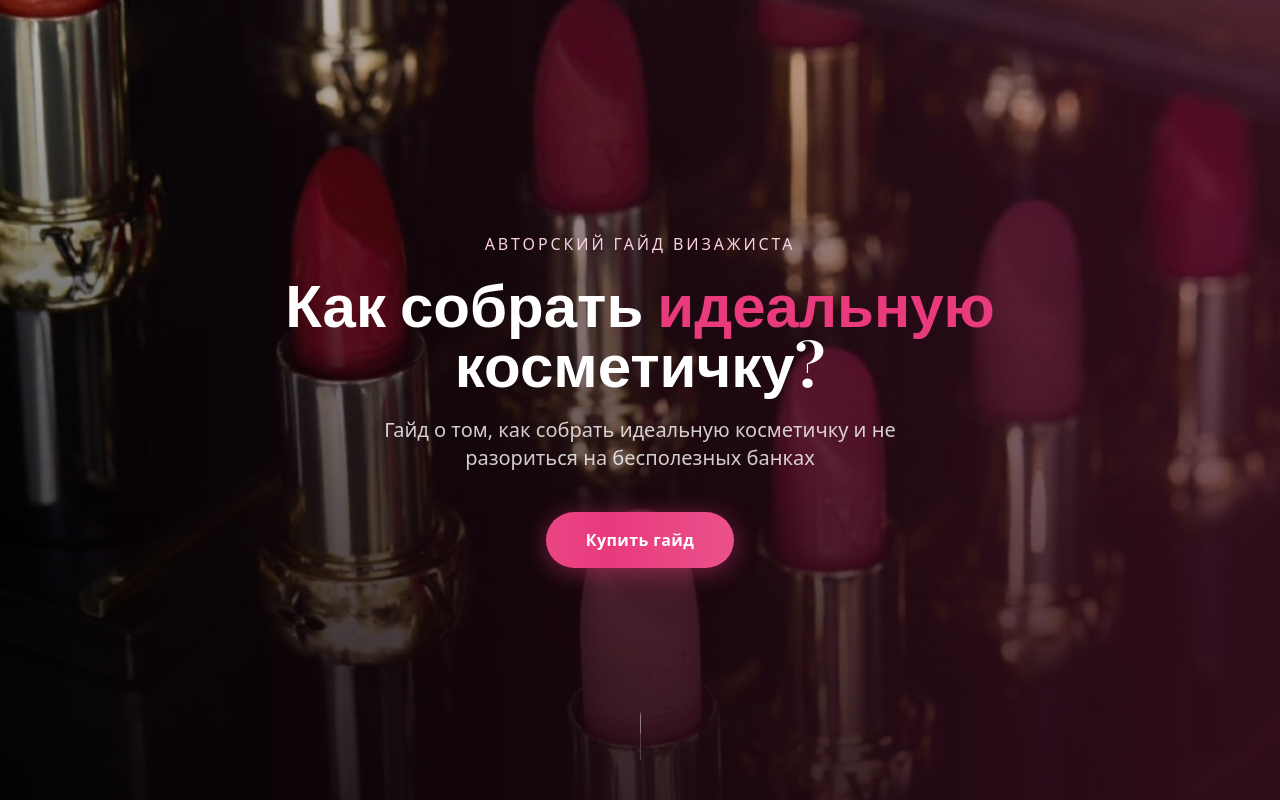
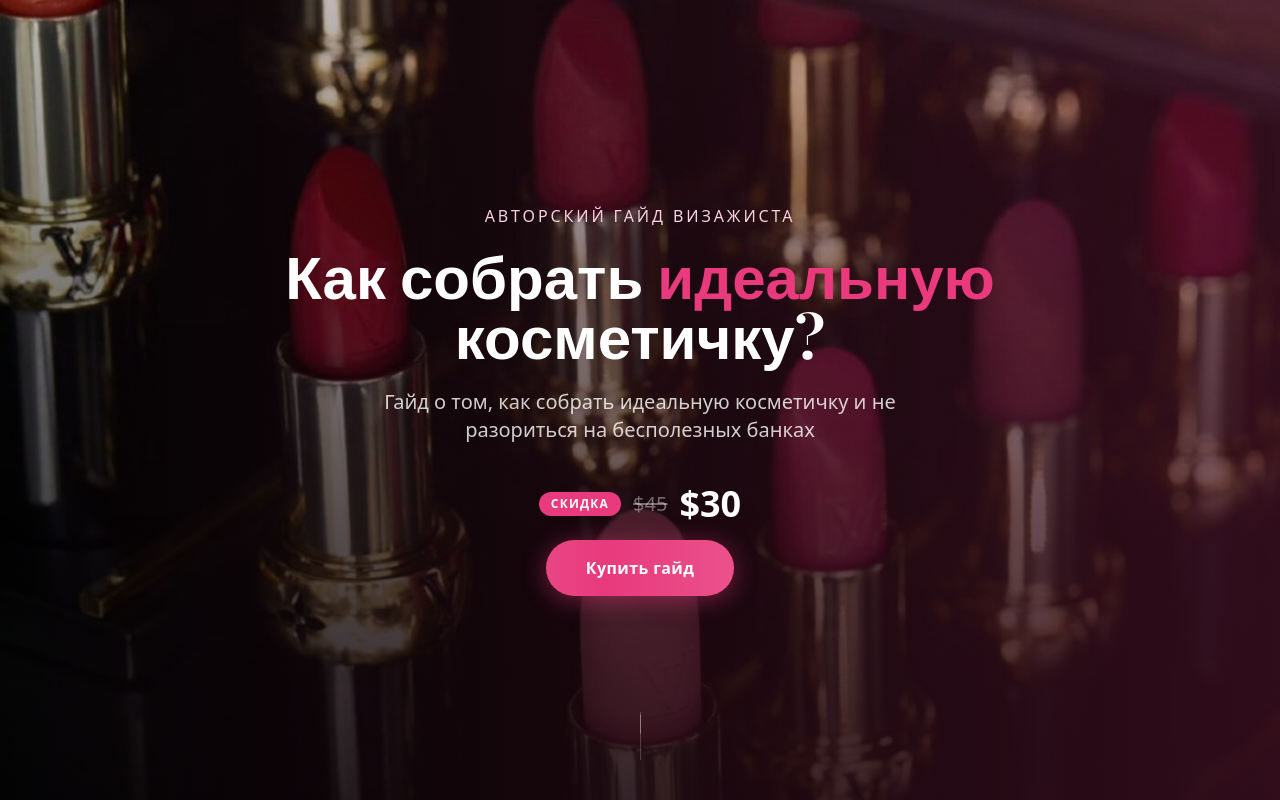
Before and after one commit to igorska/kika, a Next.js app: page / in a window 1280 px wide. Shown: the top 800 px of the page. Built offline with nearby package versions, Linux system fonts and the light colour scheme; no server answers; a web font is replaced by a local one.

Commit message:
Restore prices in Hero, CtaSection, and CheckoutModal
Co-Authored-By: Claude Sonnet 4.6 <noreply@anthropic.com>

```diff
--- a/src/components/CheckoutModal.tsx
+++ b/src/components/CheckoutModal.tsx
@@ -2,6 +2,7 @@
 
 import { useState, useEffect, useRef } from "react";
 import { motion, AnimatePresence, type Variants } from "framer-motion";
+import { APP_CONFIG } from "@/lib/config";
 
 interface Country {
   code: string;
@@ -391,7 +392,15 @@ export default function CheckoutModal({ isOpen, onClose }: CheckoutModalProps) {
                   <p className="text-sm text-red-600">{error}</p>
                 )}
 
-                {/* PRICES_HIDDEN */}
+                <div className="flex items-center justify-between bg-primary/8 rounded-xl px-4 py-3">
+                  <div className="flex items-center gap-2">
+                    <span className="bg-primary text-white text-xs font-bold font-sans uppercase tracking-widest px-2.5 py-1 rounded-full">
+                      Скидка
+                    </span>
+                    <span className="line-through text-charcoal/35 text-base font-sans">{APP_CONFIG.priceOriginal}</span>
+                  </div>
+                  <span className="text-primary text-3xl font-bold font-sans">{APP_CONFIG.price}</span>
+                </div>
 
                 <motion.button
                   type="submit"
--- a/src/components/CtaSection.tsx
+++ b/src/components/CtaSection.tsx
@@ -1,4 +1,5 @@
 import BuyButton from "./BuyButton";
+import { APP_CONFIG } from "@/lib/config";
 
 interface CtaSectionProps {
   onBuyClick: () => void;
@@ -36,7 +37,13 @@ export default function CtaSection({ onBuyClick }: CtaSectionProps) {
         </p>
 
         <div data-animate="fade-up" data-delay="3" className="flex flex-col items-center gap-4">
-          {/* PRICES_HIDDEN */}
+          <div className="flex items-center gap-3">
+            <span className="bg-primary text-white text-xs font-bold font-sans uppercase tracking-widest px-3 py-1 rounded-full">
+              Скидка
+            </span>
+            <span className="line-through text-white/40 text-xl font-sans">{APP_CONFIG.priceOriginal}</span>
+            <span className="text-white text-4xl font-bold font-sans">{APP_CONFIG.price}</span>
+          </div>
           <BuyButton label="Купить гайд" onClick={onBuyClick} />
         </div>
       </div>
--- a/src/components/Hero.tsx
+++ b/src/components/Hero.tsx
@@ -1,5 +1,6 @@
 import Image from "next/image";
 import BuyButton from "./BuyButton";
+import { APP_CONFIG } from "@/lib/config";
 
 interface HeroProps {
   onBuyClick: () => void;
@@ -47,7 +48,13 @@ export default function Hero({ onBuyClick }: HeroProps) {
         </p>
 
         <div className="hero-anim flex flex-col items-center gap-4" style={{ animationDelay: "0.64s" }}>
-          {/* PRICES_HIDDEN */}
+          <div className="flex items-center gap-3">
+            <span className="bg-primary text-white text-xs font-bold font-sans uppercase tracking-widest px-3 py-1 rounded-full">
+              Скидка
+            </span>
+            <span className="line-through text-white/40 text-xl font-sans">{APP_CONFIG.priceOriginal}</span>
+            <span className="text-white text-4xl font-bold font-sans">{APP_CONFIG.price}</span>
+          </div>
           <BuyButton onClick={onBuyClick} />
         </div>
       </div>
```
